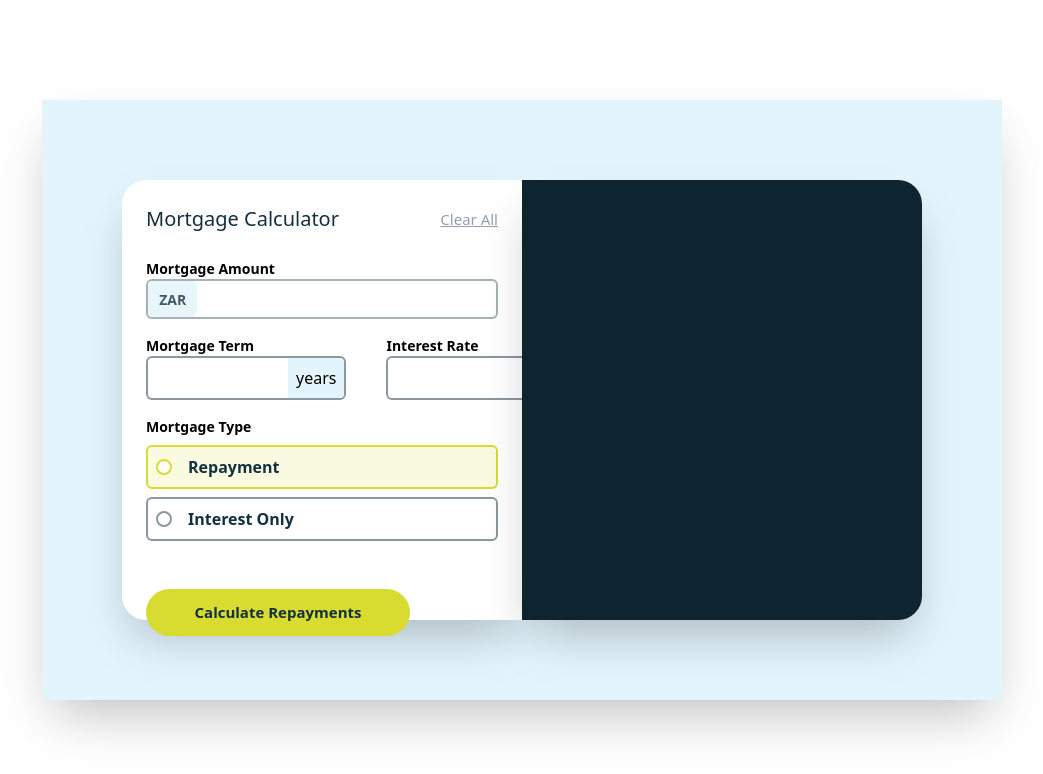
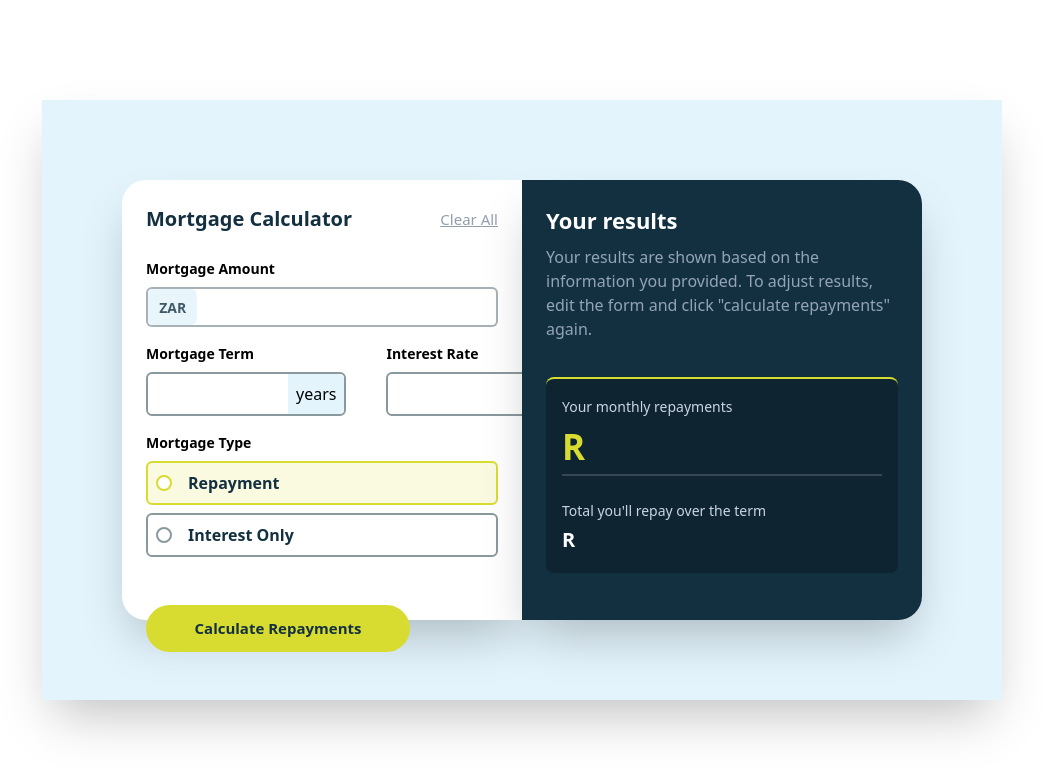
Before and after one commit to Ashley06Williams/mortgage-calc, a Next.js app: page / in a window 1280 px wide. Shown: the top 774 px of the page, without its empty margins (118-1161 px from the left). Built offline with nearby package versions, Linux system fonts and the light colour scheme.

Commit message:
feature/payments displayed

```diff
--- a/src/app/page.tsx
+++ b/src/app/page.tsx
@@ -1,5 +1,7 @@
 import CalcRepayments from "@/components/CalcRepayments";
+import DisplayPayments from "@/components/DisplayPayments";
 import H1 from "@/components/H1";
+import HeaderDisplay from "@/components/HeaderDisplay";
 import MortgageAmount from "@/components/MortgageAmount";
 import MortgageDetails from "@/components/MortgageDetails";
 import MortgageType from "@/components/MortgageType";
@@ -8,18 +10,21 @@ import LoanItemsContextProvider from "@/contexts/LoanItemsContextProvider";
 export default function Home() {
   return (
     <main className="bg-white h-screen w-screen flex items-center justify-center">
-      <div className="flex bg-blue-light h-3/4 w-3/4 shadow-2xl p-20 mx-auto ">
-        <div className=" bg-white text-black w-1/2 h-full rounded-tl-3xl rounded-bl-3xl shadow-2xl p-6">
-          <LoanItemsContextProvider>
+      <LoanItemsContextProvider>
+        <div className="flex bg-blue-light h-3/4 w-3/4 shadow-2xl p-20 mx-auto ">
+          <div className=" bg-white text-black w-1/2 h-full rounded-tl-3xl rounded-bl-3xl shadow-2xl p-6">
             <H1 />
             <MortgageAmount />
             <MortgageDetails />
             <MortgageType />
             <CalcRepayments />
-          </LoanItemsContextProvider>
+          </div>
+          <div className=" bg-blue w-1/2 h-full rounded-br-3xl rounded-tr-3xl shadow-2xl p-6">
+            <HeaderDisplay />
+            <DisplayPayments />
+          </div>
         </div>
-        <div className=" bg-blue-dark w-1/2 h-full rounded-br-3xl rounded-tr-3xl shadow-2xl"></div>
-      </div>
+      </LoanItemsContextProvider>
     </main>
   );
 }
--- a/src/components/CalcRepayments.tsx
+++ b/src/components/CalcRepayments.tsx
@@ -6,15 +6,9 @@ import React from "react";
 export default function CalcRepayments() {
   const { calculateRepayment } = useLoanItemsContext();
 
-  const handleCalculate = () => {
-    const repayment = calculateRepayment();
-
-    console.log(repayment);
-  };
-
   return (
     <button
-      onClick={handleCalculate}
+      onClick={() => calculateRepayment()}
       className="mt-12 bg-yellow w-3/4 px-2 py-3 rounded-3xl text-blue font-semibold text-[15px] hover:bg-[#F8F887]"
     >
       Calculate Repayments
--- /dev/null
+++ b/src/components/DisplayPayments.tsx
@@ -0,0 +1,28 @@
+"use client";
+
+import { useLoanItemsContext } from "@/contexts/LoanItemsContextProvider";
+import React, { useContext } from "react";
+
+export default function DisplayPayments() {
+  const { monthlyRepayment, totalRepayment } = useLoanItemsContext();
+
+  return (
+    <div className="mt-9 w-full bg-blue-dark rounded-lg border-t-2 border-yellow h-1/2 p-4">
+      <div className="w-full h-1/2 border-b-[2px] border-grey border-opacity-30 flex flex-col justify-center">
+        <p className="mb-1 text-slate-300 text-[14px] ">
+          Your monthly repayments
+        </p>
+        <h2 className="text-[35px] font-bold text-yellow ">
+          R{monthlyRepayment !== null ? monthlyRepayment : ""}
+        </h2>
+      </div>
+
+      <p className="mb-1 text-slate-300 text-[14px] mt-6">
+        Total you'll repay over the term
+      </p>
+      <h3 className="text-[20px] text-white font-bold">
+        R{totalRepayment !== null ? totalRepayment : ""}
+      </h3>
+    </div>
+  );
+}
--- a/src/components/H1.tsx
+++ b/src/components/H1.tsx
@@ -4,19 +4,15 @@ import { useLoanItemsContext } from "@/contexts/LoanItemsContextProvider";
 import React from "react";
 
 export default function H1() {
-  const { setAmount, setTerm, setType, setInterest } = useLoanItemsContext();
-  const handleClick = () => {
-    setAmount(0);
-    setTerm(0);
-    setType("repayment");
-    setInterest(0);
-  };
+  const { resetFields } = useLoanItemsContext();
 
   return (
-    <div className="flex justify-between">
-      <h1 className="text-[20px] text-blue">Mortgage Calculator</h1>
+    <div className="flex justify-between ">
+      <h1 className="text-[20px] text-blue font-semibold">
+        Mortgage Calculator
+      </h1>
       <button
-        onClick={handleClick}
+        onClick={() => resetFields()}
         className="text-slate-500 text-[15px] underline opacity-70 hover:opacity-100"
       >
         Clear All
--- /dev/null
+++ b/src/components/HeaderDisplay.tsx
@@ -0,0 +1,13 @@
+export default function HeaderDisplay() {
+  return (
+    <div>
+      <h1 className="text-white font-semibold text-[22px] mb-2">
+        Your results
+      </h1>
+      <p className="text-slate-400 text-[16px]">
+        Your results are shown based on the information you provided. To adjust
+        results, edit the form and click "calculate repayments" again.
+      </p>
+    </div>
+  );
+}
--- a/src/components/MortgageAmount.tsx
+++ b/src/components/MortgageAmount.tsx
@@ -5,7 +5,7 @@ import { lableTitleString } from "@/lib/constants";
 import React from "react";
 
 export default function MortgageAmount() {
-  const { setAmount } = useLoanItemsContext();
+  const { setAmount, amount } = useLoanItemsContext();
 
   const handleChange = (e: React.ChangeEvent<HTMLInputElement>) => {
     e.preventDefault();
@@ -30,6 +30,7 @@ export default function MortgageAmount() {
           ZAR
         </div>
         <input
+          value={amount !== null ? amount : ""}
           onChange={handleChange}
           className="bg-white w-full p-2 text-blue rounded-tr-md rounded-br-md text-[16px] font-semibold"
         />
--- a/src/components/MortgageDetails.tsx
+++ b/src/components/MortgageDetails.tsx
@@ -6,7 +6,7 @@ import { lableTitleString } from "@/lib/constants";
 import React from "react";
 
 export default function MortgageDetails() {
-  const { setTerm, setInterest } = useLoanItemsContext();
+  const { setTerm, setInterest, term, interest } = useLoanItemsContext();
 
   return (
     <div className="flex space-x-10 mt-4">
@@ -14,6 +14,7 @@ export default function MortgageDetails() {
         <h3 className={lableTitleString}>Mortgage Term</h3>
         <div className="flex items-center justify-center border-2 border-grey rounded-md">
           <input
+            value={term !== null ? term : ""}
             onChange={(e) => {
               e.preventDefault();
               const numberString = e.target.value;
@@ -38,6 +39,7 @@ export default function MortgageDetails() {
               const numberString = e.target.value;
               setInterest(+numberString);
             }}
+            value={interest !== null ? interest : ""}
           />
           <div className="p-2 bg-blue-light w-10 rounded-tr-md rounded-br-md">
             %
--- a/src/contexts/LoanItemsContextProvider.tsx
+++ b/src/contexts/LoanItemsContextProvider.tsx
@@ -1,21 +1,27 @@
 "use client";
 
+import { devNull } from "os";
 import {
   createContext,
   Dispatch,
-  ReactNode,
   SetStateAction,
   useContext,
   useState,
 } from "react";
 
 type TLoanItems = {
-  setAmount: Dispatch<SetStateAction<number>>;
+  setAmount: Dispatch<SetStateAction<number | null>>;
   setType: Dispatch<SetStateAction<string>>;
-  setTerm: Dispatch<SetStateAction<number>>;
-  setInterest: Dispatch<SetStateAction<number>>;
+  setTerm: Dispatch<SetStateAction<number | null>>;
+  setInterest: Dispatch<SetStateAction<number | null>>;
   type: string;
-  calculateRepayment: () => number;
+  monthlyRepayment: number | null;
+  totalRepayment: number | null;
+  resetFields: () => void;
+  amount: number | null;
+  term: number | null;
+  interest: number | null;
+  calculateRepayment: () => void;
 };
 
 type LoanChildren = {
@@ -25,13 +31,19 @@ type LoanChildren = {
 export const LoanItemsContext = createContext<TLoanItems | null>(null);
 
 export default function LoanItemsContextProvider({ children }: LoanChildren) {
-  const [amount, setAmount] = useState(0);
-  const [type, setType] = useState("repayment");
-  const [term, setTerm] = useState(0);
-  const [interest, setInterest] = useState(0);
+  const [amount, setAmount] = useState<number | null>(null);
+  const [type, setType] = useState<string>("repayment");
+  const [term, setTerm] = useState<number | null>(null);
+  const [interest, setInterest] = useState<number | null>(null);
   const [monthlyRepayment, setMonthlyRepayment] = useState<number | null>(null);
+  const [totalRepayment, setTotalRepayment] = useState<number | null>(null);
 
-  const calculateRepayment = (): number => {
+  const calculateRepayment = (): void => {
+    if (amount === null || term === null || interest === null) {
+      console.error("Please provide valid input values.");
+      return;
+    }
+
     const monthlyInterestRate = interest / 100 / 12;
     const numberOfPayments = term * 12;
 
@@ -46,7 +58,22 @@ export default function LoanItemsContextProvider({ children }: LoanChildren) {
     }
 
     const roundedRepayment = parseFloat(repayment.toFixed(2));
-    return roundedRepayment;
+    setMonthlyRepayment(roundedRepayment);
+
+    const total =
+      type === "repayment"
+        ? roundedRepayment * numberOfPayments
+        : amount + (amount * interest) / 100;
+    setTotalRepayment(parseFloat(total.toFixed(2)));
+  };
+
+  const resetFields = () => {
+    setAmount(null);
+    setType("repayment");
+    setTerm(null);
+    setInterest(null);
+    setMonthlyRepayment(null);
+    setTotalRepayment(null);
   };
 
   return (
@@ -58,6 +85,12 @@ export default function LoanItemsContextProvider({ children }: LoanChildren) {
         setInterest,
         type,
         calculateRepayment,
+        monthlyRepayment,
+        totalRepayment,
+        resetFields,
+        amount,
+        interest,
+        term,
       }}
     >
       {children}
```
